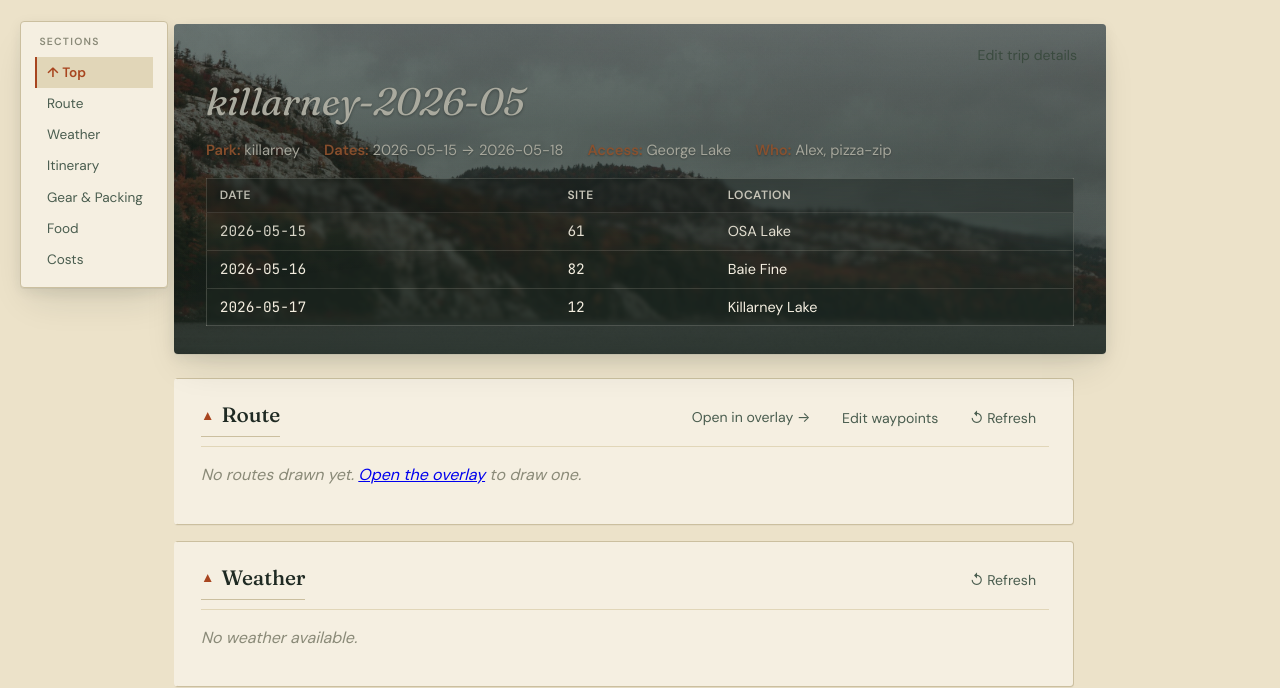
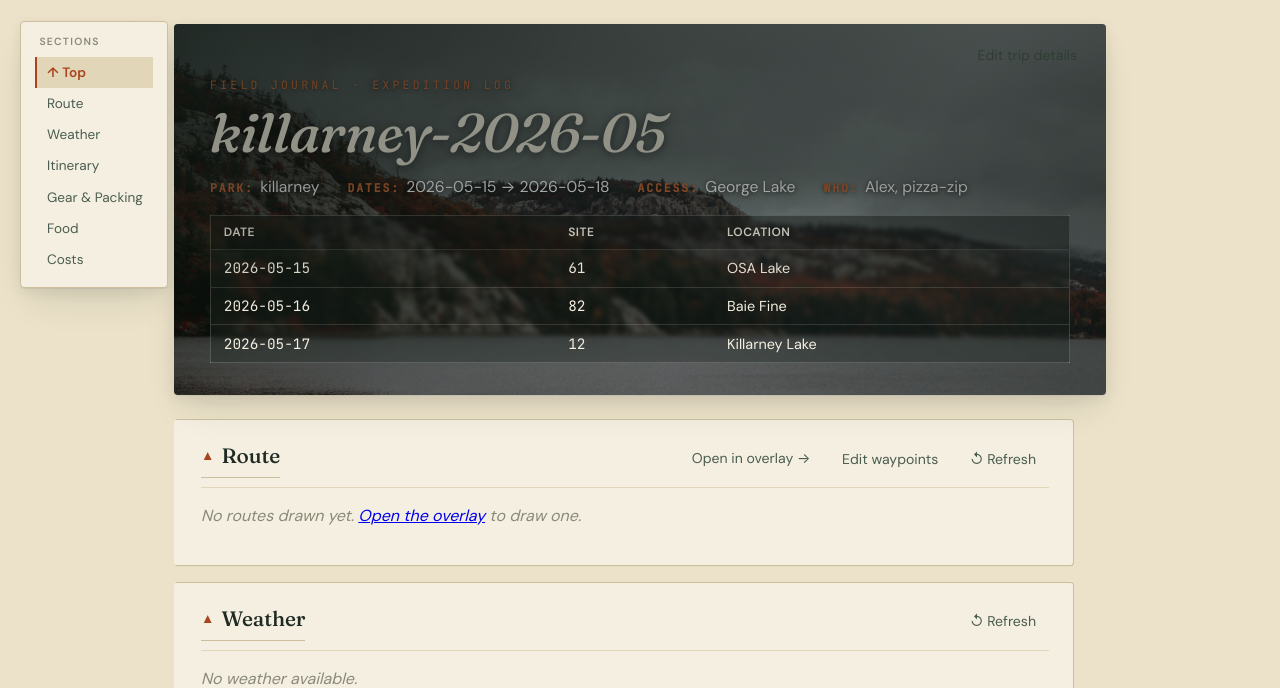
Before and after one commit to alex-nedelkoff/camping-planner, a FastAPI app: page /trip/killarney-2026-05 in a window 1280 px wide. Shown: the part 51-739 px from the top of the page. Run offline with FastAPI, Linux system fonts and the light colour scheme; data comes from the database, SQL or seed files in the repository; data that the repository does not hold is empty.

Commit message:
style(hero): boost text contrast + add expedition supertitle
The original cream-on-gray title was too quiet against the moody
Killarney photo. Changes:

- Title: 2.4rem → 3.4rem italic Fraunces, near-white (#fbf6e6),
  triple-stop text-shadow (drop + glow + subtle highlight)
- Meta labels (Park / Dates / Access / Who): now uppercase rust-bright
  monospace with 0.16em letter-spacing — reads as field-form fields
  rather than throwaway gray text; values in pure white with shadow
- Gradient is now diagonal (top-left deepest at 78% opacity, bottom-right
  35%) so the text zone is genuinely dark while the photo's mountain
  ridge stays visible
- Added a ::before "FIELD JOURNAL · EXPEDITION LOG" supertitle in rust
  monospace — small, all-caps, wide letter-spacing — gives the hero a
  journal-stamp feel matching the rest of the page's aesthetic

Co-Authored-By: Claude Opus 4.7 <noreply@anthropic.com>

```diff
--- a/app/static/css/trip.css
+++ b/app/static/css/trip.css
@@ -57,40 +57,67 @@ code, pre, .mono, .nights-table td:first-child, .wx-date,
 .trip-hero {
   position: relative;
   border-radius: 4px;
-  padding: 3rem 2rem 1.75rem;
+  padding: 3.25rem 2.25rem 2rem;
   margin-bottom: 1.5rem;
-  color: var(--parchment);
+  color: #ffffff;
   background:
-    linear-gradient(180deg,
-      rgba(31,42,35,0.20) 0%,
-      rgba(31,42,35,0.55) 65%,
-      rgba(31,42,35,0.85) 100%),
+    /* deepens the text zone (top-left) without flattening the whole image */
+    linear-gradient(135deg,
+      rgba(15,22,18,0.78) 0%,
+      rgba(15,22,18,0.45) 35%,
+      rgba(15,22,18,0.30) 65%,
+      rgba(15,22,18,0.55) 100%),
     url("/static/img/killarney-hero.jpg") center 35% / cover no-repeat;
   box-shadow: var(--shadow);
   overflow: hidden;
 }
+.trip-hero::before {
+  /* monospace supertitle above the headline — adds a journal-stamp feel */
+  content: "FIELD JOURNAL  \B7  EXPEDITION LOG";
+  display: block;
+  font-family: var(--font-mono);
+  font-size: 0.72rem;
+  letter-spacing: 0.28em;
+  color: var(--rust-bright);
+  margin-bottom: 0.65rem;
+  text-shadow: 0 1px 4px rgba(0,0,0,0.6);
+}
 .trip-hero::after {
-  /* subtle parchment-tinted vignette in the corners */
+  /* subtle vignette */
   content: ""; position: absolute; inset: 0; pointer-events: none;
   background: radial-gradient(120% 60% at 50% 100%,
-              rgba(31,42,35,0.0) 50%, rgba(31,42,35,0.35) 100%);
+              rgba(15,22,18,0.0) 50%, rgba(15,22,18,0.45) 100%);
 }
 .trip-hero h1 {
   font-family: var(--font-serif);
   font-style: italic;
-  font-weight: 400;
-  font-size: 2.4rem;
-  color: var(--parchment);
-  margin: 0 0 0.5rem;
-  letter-spacing: -0.01em;
-  text-shadow: 0 1px 3px rgba(0,0,0,0.4);
+  font-weight: 500;
+  font-size: 3.4rem;
+  line-height: 1.05;
+  color: #fbf6e6;
+  margin: 0 0 0.85rem;
+  letter-spacing: -0.015em;
+  text-shadow:
+    0 2px 8px rgba(0,0,0,0.55),
+    0 0 28px rgba(0,0,0,0.25),
+    0 1px 0 rgba(255,255,255,0.04);
 }
 .trip-meta {
-  display: flex; flex-wrap: wrap; gap: 0.5rem 1.5rem;
-  font-size: 0.92rem; opacity: 0.95;
-  text-shadow: 0 1px 2px rgba(0,0,0,0.35);
+  display: flex; flex-wrap: wrap; gap: 0.4rem 1.75rem;
+  font-size: 0.98rem;
+  font-family: var(--font-sans);
+  color: #ffffff;
+  text-shadow: 0 1px 4px rgba(0,0,0,0.65), 0 0 8px rgba(0,0,0,0.35);
 }
-.trip-meta strong { color: var(--rust-bright); font-weight: 600; font-family: var(--font-sans); }
+.trip-meta > span {
+  display: inline-flex; align-items: baseline; gap: 0.4rem;
+}
+.trip-meta strong {
+  color: var(--rust-bright); font-weight: 700;
+  font-family: var(--font-mono);
+  font-size: 0.72rem; letter-spacing: 0.16em; text-transform: uppercase;
+  text-shadow: 0 1px 4px rgba(0,0,0,0.7);
+}
 .nights-table {
   margin-top: 1rem; background: rgba(31,42,35,0.35);
   border: 1px solid rgba(245,239,225,0.18); border-radius: 4px;
```
